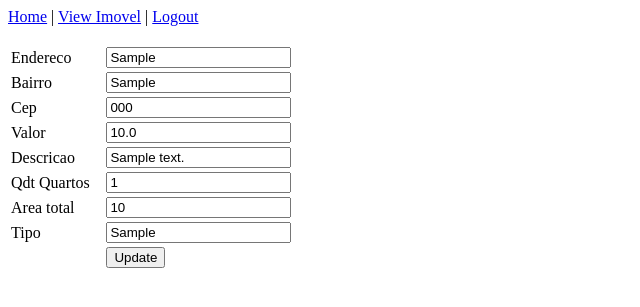
After one commit to franknfjr/kitnet, a PHP site: page /edit.php?id=1 in a window 1280 px wide. The commit adds this page. Shown: the top 307 px of the page, without its empty margins (0-640 px from the left). Run offline with PHP 8.4, Linux system fonts and the light colour scheme; the visitor is signed in with stand-in values (Sample User, id 1); tables that the repository leaves empty hold one stand-in row (values such as "Sample post").

Commit message:
first commit

```diff
--- /dev/null
+++ b/edit.php
@@ -0,0 +1,132 @@
+<?php session_start(); ?>
+
+<?php
+if(!isset($_SESSION['valid'])) {
+	header('Location: login.php');
+}
+?>
+
+<?php
+// including the database connection file
+include_once("connection.php");
+
+if(isset($_POST['update'])) {
+
+    $id = $_POST['id'];
+
+    $endereco = $_POST['endereco'];
+    $bairro = $_POST['bairro'];
+    $cep = $_POST['cep'];
+    $valor_aluguel = $_POST['valor_aluguel'];
+    $desc = $_POST['descricao'];
+    $qtd_quartos = $_POST['qtd_quartos'];
+    $area_total = $_POST['area_total'];
+    $tipo = $_POST['tipo'];
+
+	// checking empty fields
+    if(empty($endereco) || empty($bairro) || empty($cep) || empty($valor_aluguel) || empty($desc) || empty($qtd_quartos) || empty($area_total) || empty($tipo)){
+
+        if(empty($endereco)) {
+            echo "<font color='red'>Endereco field is empty.</font><br/>";
+        }
+        if(empty($bairro)) {
+            echo "<font color='red'>Bairro field is empty.</font><br/>";
+        }
+        if(empty($cep)) {
+            echo "<font color='red'>Cep field is empty.</font><br/>";
+        }
+        if(empty($valor_aluguel)) {
+            echo "<font color='red'>Valor field is empty.</font><br/>";
+        }
+        if(empty($desc)) {
+            echo "<font color='red'>Descricao field is empty.</font><br/>";
+        }
+        if(empty($qtd_quartos)) {
+            echo "<font color='red'>Qtd quartos field is empty.</font><br/>";
+        }
+        if(empty($area_total)) {
+            echo "<font color='red'>Area field is empty.</font><br/>";
+        }
+        if(empty($tipo)) {
+            echo "<font color='red'>Tipo field is empty.</font><br/>";
+        }
+    }else {
+		//updating the table
+		$result = mysqli_query($mysqli, "UPDATE imovel SET endereco='$endereco', bairro='$bairro', cep='$cep', valor_aluguel='$valor_aluguel', descricao='$desc', qtd_quartos='$qtd_quartos', area_total='$area_total', tipo='$tipo' WHERE id=$id");
+
+		//redirectig to the display page. In our case, it is view.php
+		header("Location: view.php");
+	}
+}
+?>
+<?php
+//getting id from url
+$id = $_GET['id'];
+
+//selecting data associated with this particular id
+$result = mysqli_query($mysqli, "SELECT * FROM imovel WHERE id=$id");
+
+while($res = mysqli_fetch_array($result)) {
+    $endereco = $res['endereco'];
+    $bairro = $res['bairro'];
+    $cep = $res['cep'];
+    $valor_aluguel = $res['valor_aluguel'];
+    $desc = $res['descricao'];
+    $qtd_quartos = $res['qtd_quartos'];
+    $area_total = $res['area_total'];
+    $tipo = $res['tipo'];
+
+}
+?>
+<html>
+<head>
+	<title>Edit Imovel</title>
+</head>
+
+<body>
+	<a href="index.php">Home</a> | <a href="view.php">View Imovel</a> | <a href="logout.php">Logout</a>
+	<br/><br/>
+
+
+    <form name="form1"  method="post" action="edit.php">
+        <table width="25%" border="0">
+            <tr>
+                <td>Endereco</td>
+                <td><input type="text" name="endereco" value="<?php echo $endereco;?>"></td>
+            </tr>
+            <tr>
+                <td>Bairro</td>
+                <td><input type="text" name="bairro" value="<?php echo $bairro;?>"></td>
+            </tr>
+            <tr>
+                <td>Cep</td>
+                <td><input type="text" name="cep" value="<?php echo $cep;?>"></td>
+            </tr>
+            <tr>
+                <td>Valor</td>
+                <td><input type="text" name="valor_aluguel" value="<?php echo $valor_aluguel;?>"></td>
+            </tr>
+            <tr>
+                <td>Descricao</td>
+                <td><input type="text" name="descricao" value="<?php echo $desc;?>"></td>
+            </tr>
+            <tr>
+                <td>Qdt Quartos</td>
+                <td><input type="text" name="qtd_quartos" value="<?php echo $qtd_quartos;?>"></td>
+            </tr>
+            <tr>
+                <td>Area total</td>
+                <td><input type="text" name="area_total" value="<?php echo $area_total;?>"></td>
+            </tr>
+            <tr>
+                <td>Tipo</td>
+                <td><input type="text" name="tipo" value="<?php echo $tipo;?>"></td>
+            </tr>
+            <tr>
+                <td><input type="hidden" name="id" value=<?php echo $_GET['id'];?>></td>
+                <td><input type="submit" name="update" value="Update"></td>
+            </tr>
+        </table>
+    </form>
+</body>
+</html>
--- a/index.php
+++ b/index.php
@@ -17,11 +17,11 @@ if(isset($_SESSION['valid'])) {
 
     Bem vindo <?php echo $_SESSION['nome'] ?> ! <a href='logout.php'>Logout</a><br/>
     <br/>
-    <a href='view.php'>View and Add Products</a>
+    <a href='view.php'>Visualizar e adicionar Imóveis</a>
     <br/><br/>
     <?php
 } else {
-    echo "You must be logged in to view this page.<br/><br/>";
+    echo "Você deve estar logado para ver esta página.<br/><br/>";
     echo "<a href='login.php'>Login</a> | <a href='register.php'>Register</a>";
 }
 ?>
```
Also changed, not shown: add.html (added, +51 -0 lines), add.php (added, +74 -0 lines), delete.php (added, +21 -0 lines), view.php (added, +54 -0 lines).
